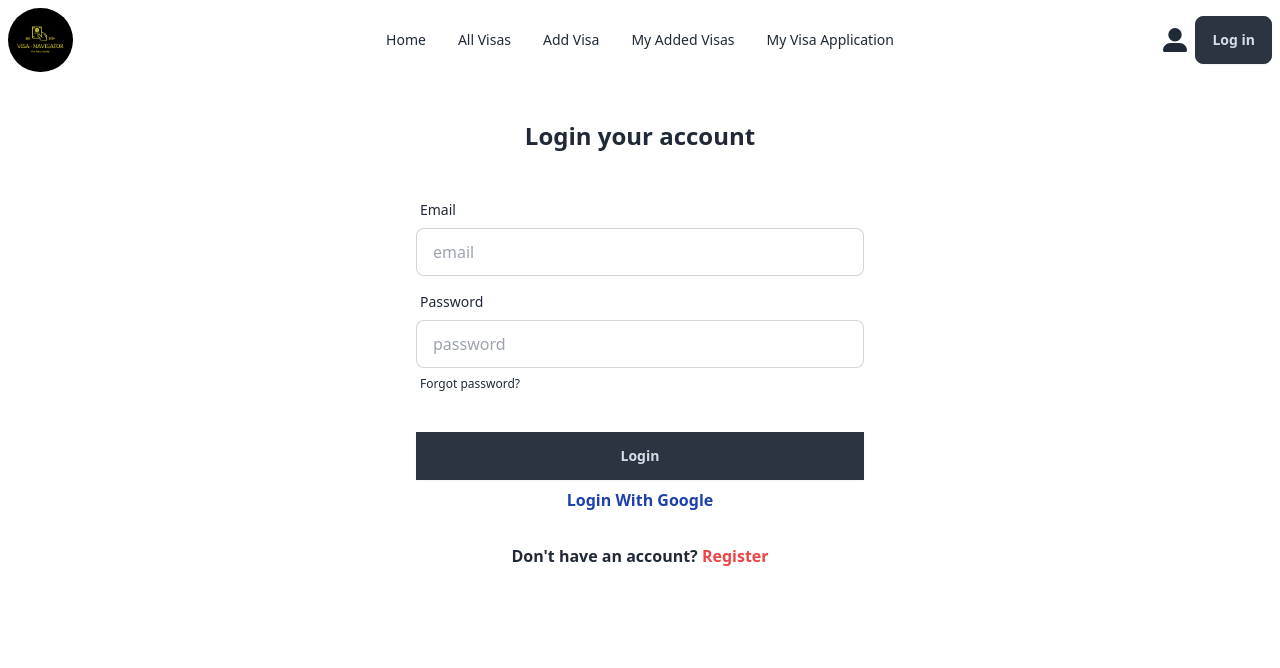
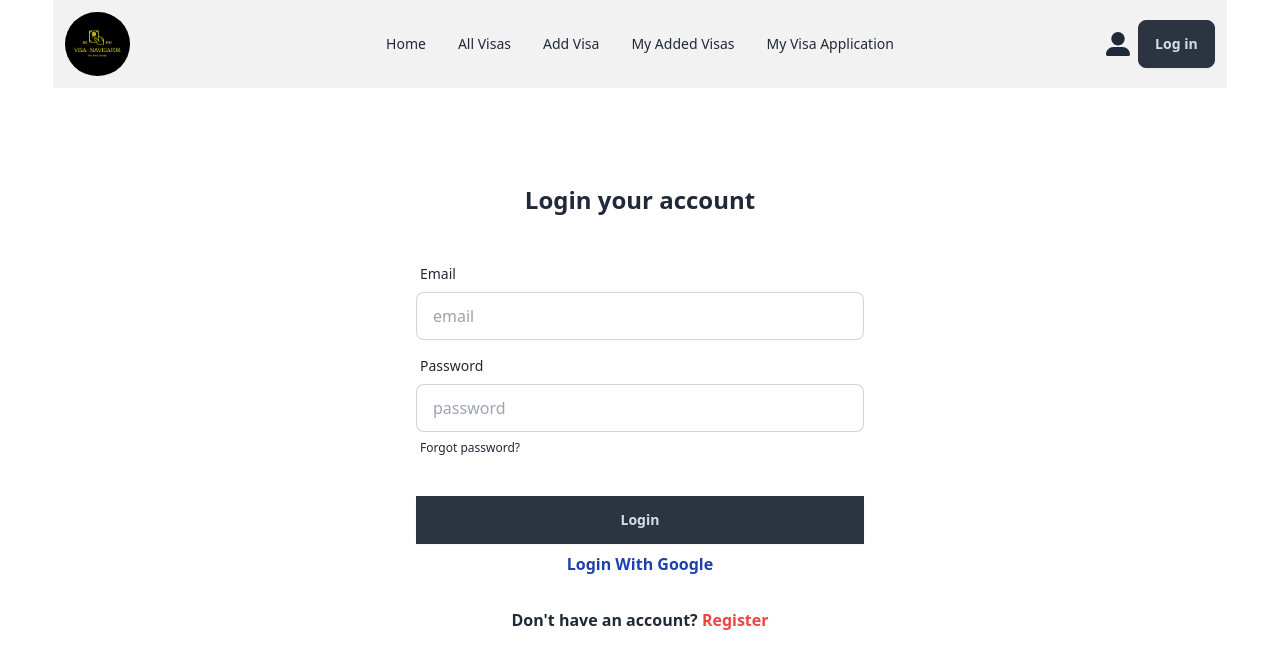
Before and after one commit to mehediNabil24/Visa-Navigator, a React (Vite) app: page /login in a window 1280 px wide. Shown: the top 668 px of the page. Built offline with nearby package versions, Linux system fonts and the light colour scheme; no server answers.

Commit message:
added some oter

```diff
--- a/src/Components/AllVisa.jsx
+++ b/src/Components/AllVisa.jsx
@@ -6,8 +6,8 @@ const AllVisa = () => {
     const loadedVisa = useLoaderData();
     const [visas, setVisas] = useState(loadedVisa);
     return (
-        <div>
-            <div className='grid md:grid-cols-4 grid-cols-2 gap-10'>
+        <div >
+            <div className='grid md:grid-cols-4 grid-cols-2 gap-5'>
                 {
                     visas.map(visa=> <VisaCard key={visa._id} visa={visa} ></VisaCard>)
                 }
--- a/src/Components/Banner.jsx
+++ b/src/Components/Banner.jsx
@@ -2,7 +2,8 @@ import React from 'react';
 
 const Banner = () => {
     return (
-        <div className="carousel w-full">
+      <div className='mb-6'>
+        <div className="carousel w-full ">
   <div id="slide1" className="carousel-item relative w-full">
     <img
       src="https://img.daisyui.com/images/stock/photo-1625726411847-8cbb60cc71e6.webp"
@@ -40,6 +41,7 @@ const Banner = () => {
     </div>
   </div>
 </div>
+</div>
     );
 };
 
--- a/src/Components/Header.jsx
+++ b/src/Components/Header.jsx
@@ -25,7 +25,7 @@ const Header = () => {
     </>
 
     return (
-        <div className="navbar bg-base-100">
+        <div className="navbar bg-base-200 mb-14 p-3">
   <div className="navbar-start">
     <div className="dropdown">
       <div tabIndex={0} role="button" className="btn btn-ghost lg:hidden">
--- a/src/Components/Home.jsx
+++ b/src/Components/Home.jsx
@@ -1,6 +1,6 @@
 import React from 'react';
 import Banner from './Banner';
-import { useLoaderData } from 'react-router-dom';
+import { NavLink, useLoaderData } from 'react-router-dom';
 import VisaCard from './VisaCard';
 
 const Home = () => {
@@ -18,14 +18,18 @@ const Home = () => {
     return (
         <div>
             <Banner />
-            <div className='grid md:grid-cols-4 grid-cols-2 gap-10'>
+            <div className='grid md:grid-cols-3 grid-cols-2 gap-6 my-8'>
                 {
                     // Display the latest 4 visas
-                    sortedVisas.slice(0, 4).map(visa => (
+                    sortedVisas.slice(0, 6).map(visa => (
                         <VisaCard key={visa._id} visa={visa} />
                     ))
                 }
+
             </div>
+            <div className='flex items-center justify-center'>
+                <NavLink to={'/allVisa'} className={'btn btn-success '}>See All Visas</NavLink>
+                </div>
         </div>
     );
 };
--- a/src/Components/Layout.jsx
+++ b/src/Components/Layout.jsx
@@ -5,8 +5,9 @@ import { Outlet } from 'react-router-dom';
 const Layout = () => {
     return (
         <div>
-            <Header></Header>
-            <Outlet></Outlet>
+            <section className='w-11/12 mx-auto' ><Header></Header></section>
+            <section className='w-11/12 mx-auto'><Outlet></Outlet></section>
+
 
         </div>
     );
--- a/src/Components/VisaCard.jsx
+++ b/src/Components/VisaCard.jsx
@@ -17,7 +17,7 @@ const VisaCard = ({ visa }) => {
   } = visa;
 
   return (
-    <div className="card bg-base-100 w-96 shadow-xl">
+    <div className="card bg-base-100  shadow-xl">
       <figure>
         <img src={image} alt="Visa pic" />
       </figure>
```
